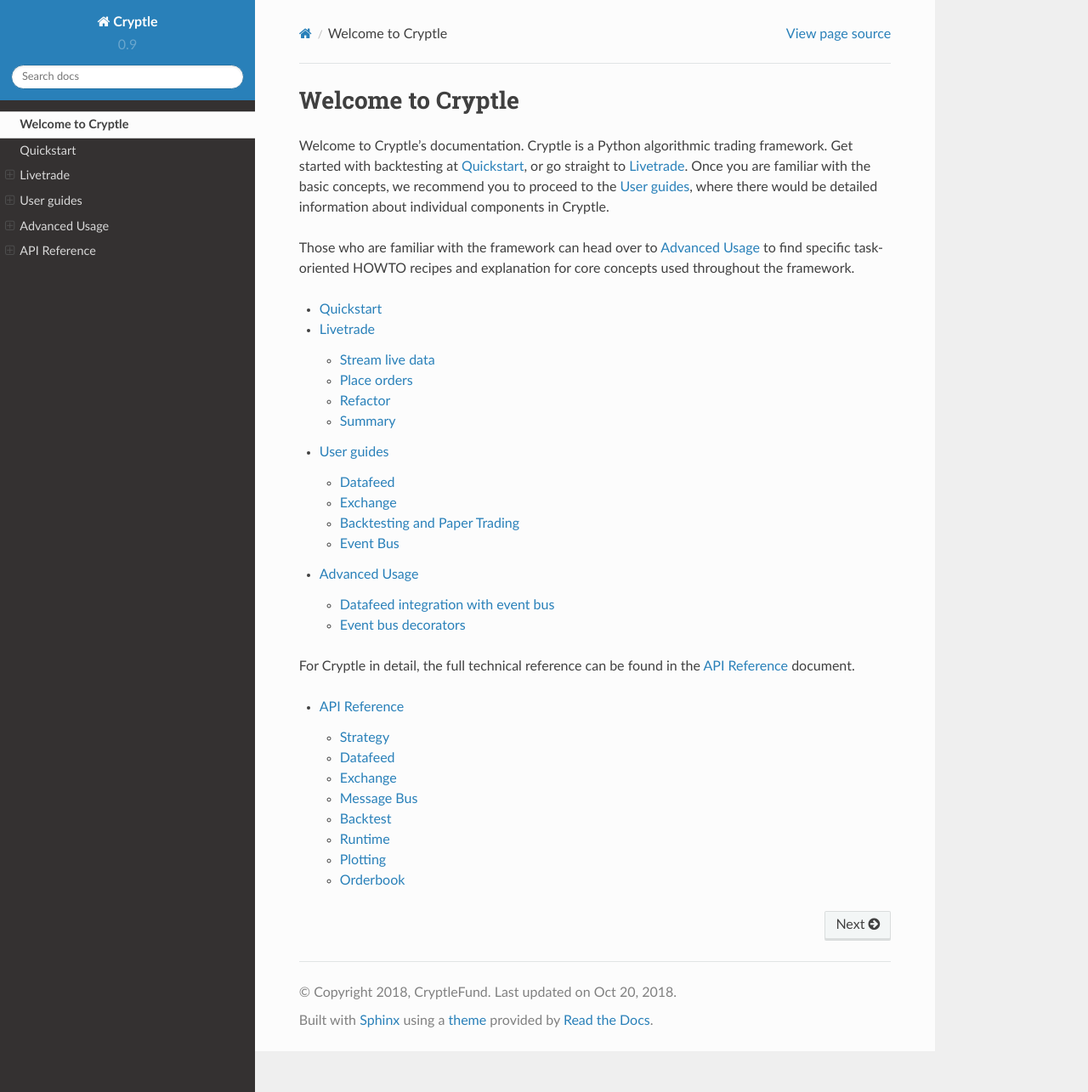
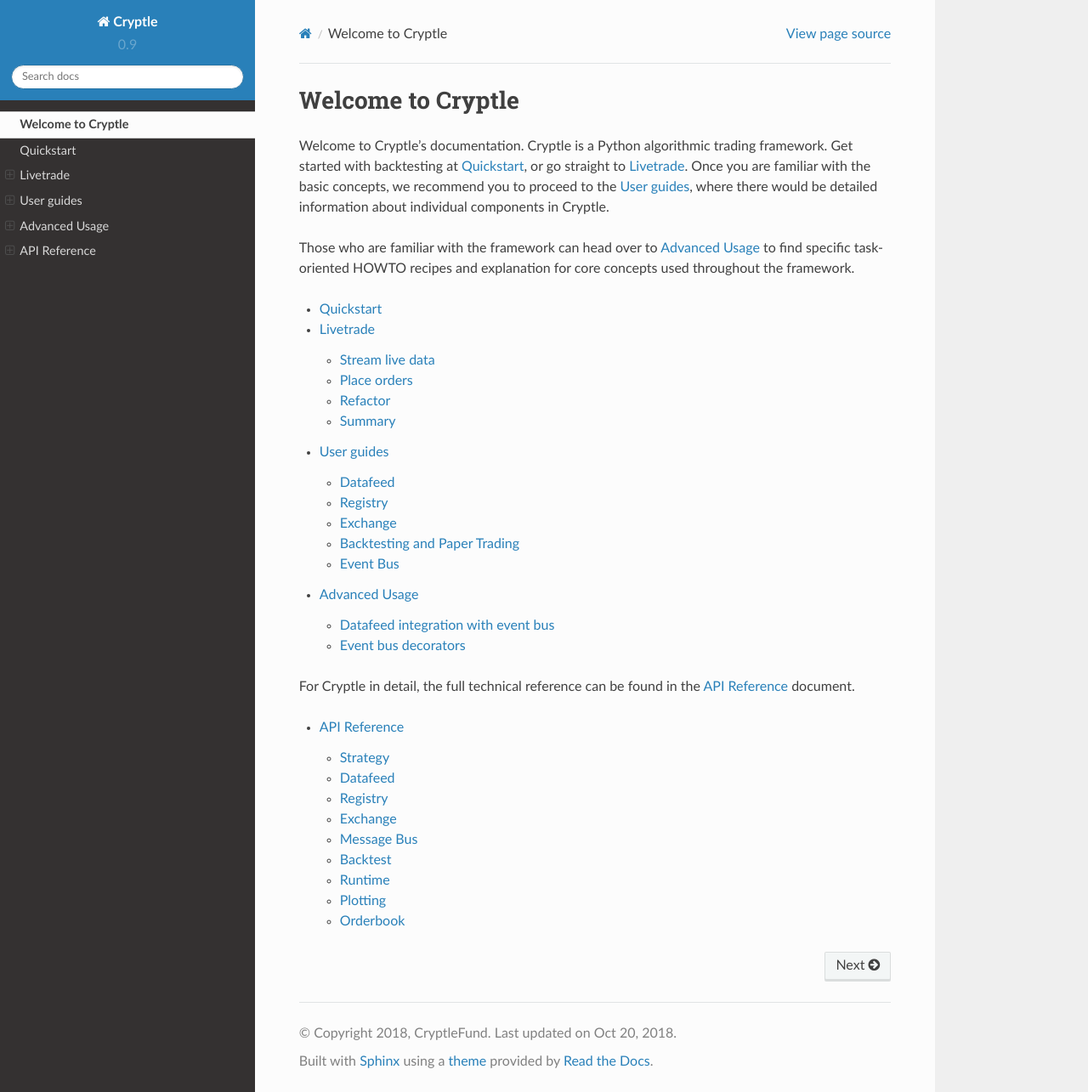
Before and after one commit to bridgelancer/cryptle_fork, a Sphinx documentation site: the page built from docs/index.rst, in a window 1280 px wide and 1285 px high. Shown: the whole window at 85% size. Built offline with Sphinx 7.4.7 and the Read the Docs theme 2.0.0, drawn with Linux system fonts in a browser that asks for light colours.

Commit message:
writing docs on registry

```diff
--- a/docs/api.rst
+++ b/docs/api.rst
@@ -24,6 +24,13 @@
 .. automodule:: cryptle.datafeed
    :members:
 
+Registry
+--------
+
+.. automodule:: cryptle.registry
+
+   .. autoclass:: Registry
+      :members:
 
 Exchange
 --------
--- a/docs/guides.rst
+++ b/docs/guides.rst
@@ -25,6 +25,13 @@
    Datafeeds have specialized :ref:`integration <datafeed_event>` with the event
    bus.
 
+
+
+Registry
+--------
+
+
+Registry keeps record of the
 
 Exchange
 --------
```
Also changed, not shown: 1 other file.
